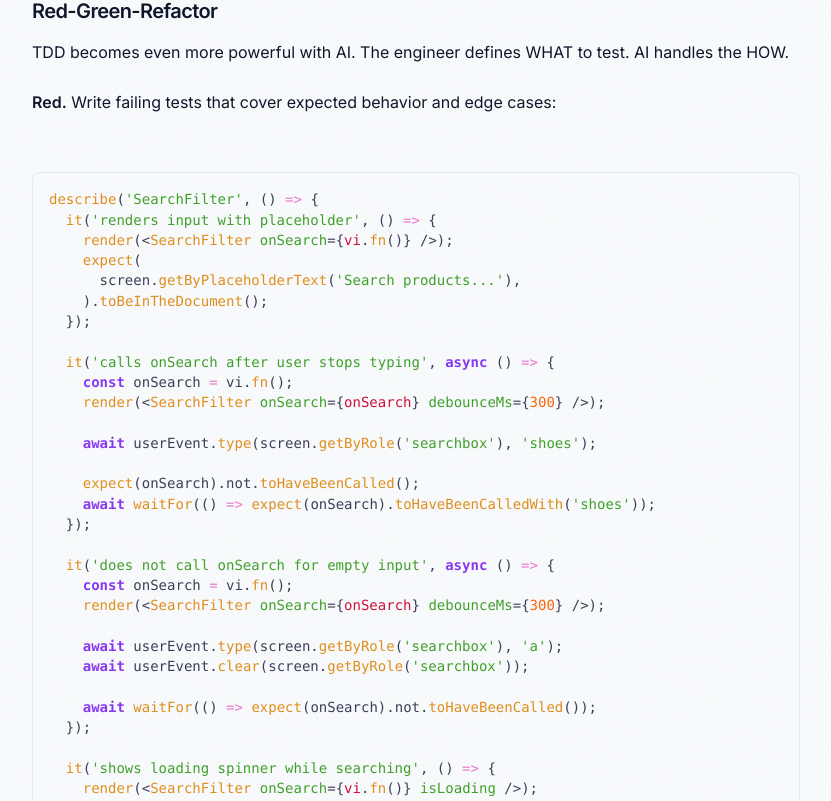
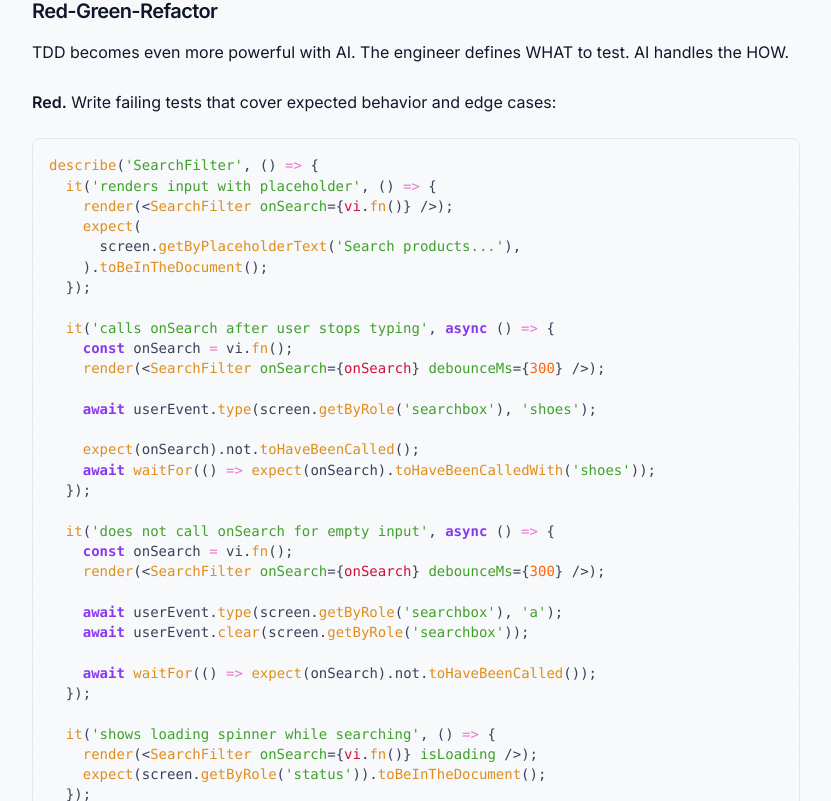
Before and after one commit to helderberto/helderberto.com, a Next.js app: page /posts/ai-writes-code-you-own-quality in a window 1280 px wide. Shown: the part 1039-1840 px from the top of the page, without its empty margins (224-1055 px from the left). Built offline with nearby package versions, Linux system fonts and the light colour scheme.

Commit message:
fix: match code block spacing to paragraph rhythm (#13)

```diff
--- a/src/app/posts/[slug]/page.module.css
+++ b/src/app/posts/[slug]/page.module.css
@@ -130,7 +130,7 @@
 }
 
 .markdownContent pre {
-  margin: var(--content-spacing-heading) 0 !important;
+  margin: var(--reading-margin-paragraph) 0 !important;
   overflow-x: auto;
   max-width: 100%;
 }
--- a/src/components/CodeBlock.module.css
+++ b/src/components/CodeBlock.module.css
@@ -1,7 +1,6 @@
 .codeBlockContainer {
   position: relative;
   width: 100%;
-  margin: 1.5rem 0;
 }
 
 .pre {
--- a/src/components/MarkdownContent.tsx
+++ b/src/components/MarkdownContent.tsx
@@ -5,11 +5,19 @@ interface MarkdownContentProps {
   content: string;
 }
 
+// CodeBlock renders its own pre, so drop the one markdown-to-jsx adds.
+function Unwrapped({ children }: Readonly<{ children: React.ReactNode }>) {
+  return children;
+}
+
 export function MarkdownContent({ content }: MarkdownContentProps) {
   return (
     <Markdown
       options={{
         overrides: {
+          pre: {
+            component: Unwrapped,
+          },
           code: {
             component: CodeBlock,
           },
```
